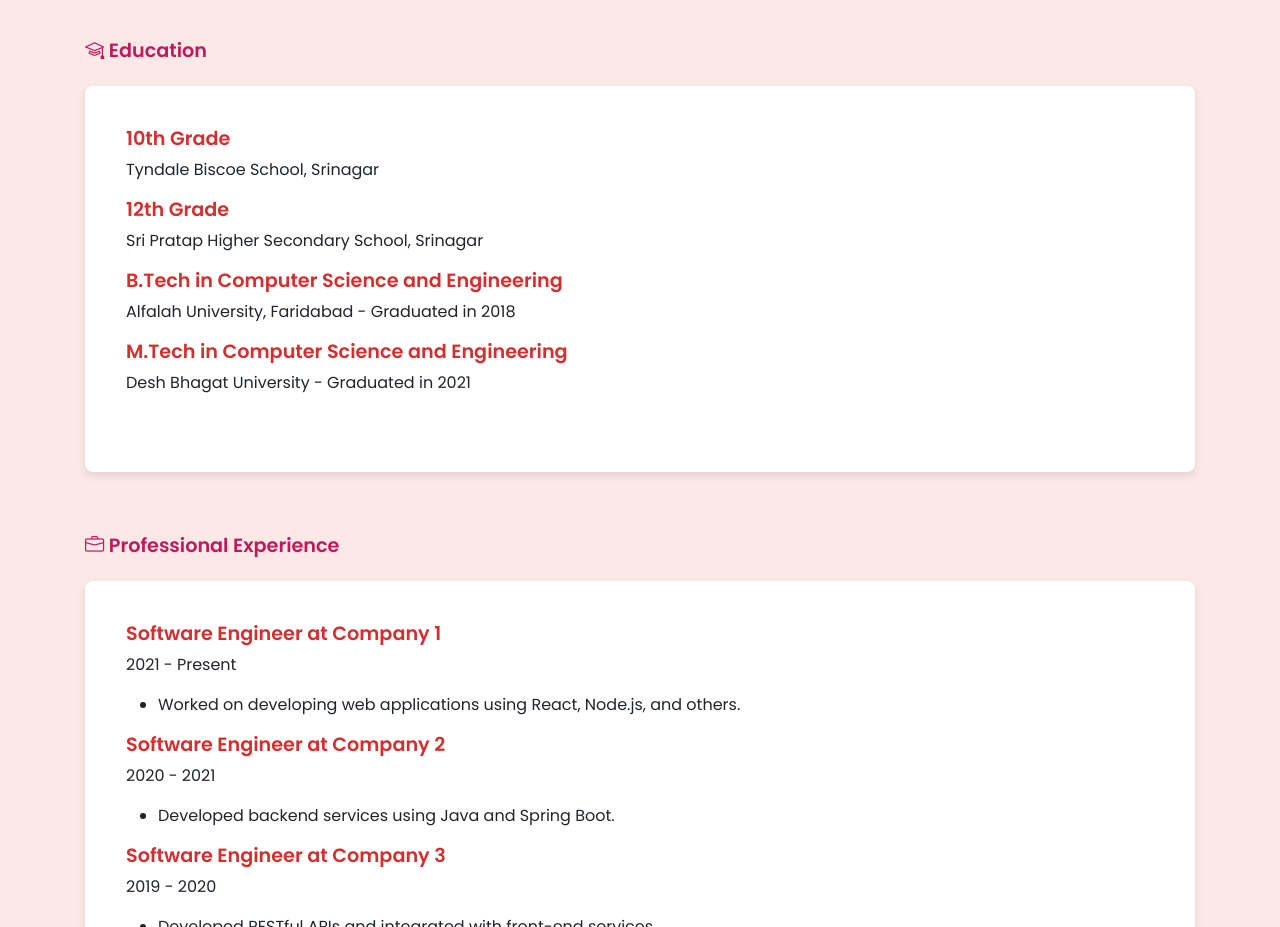
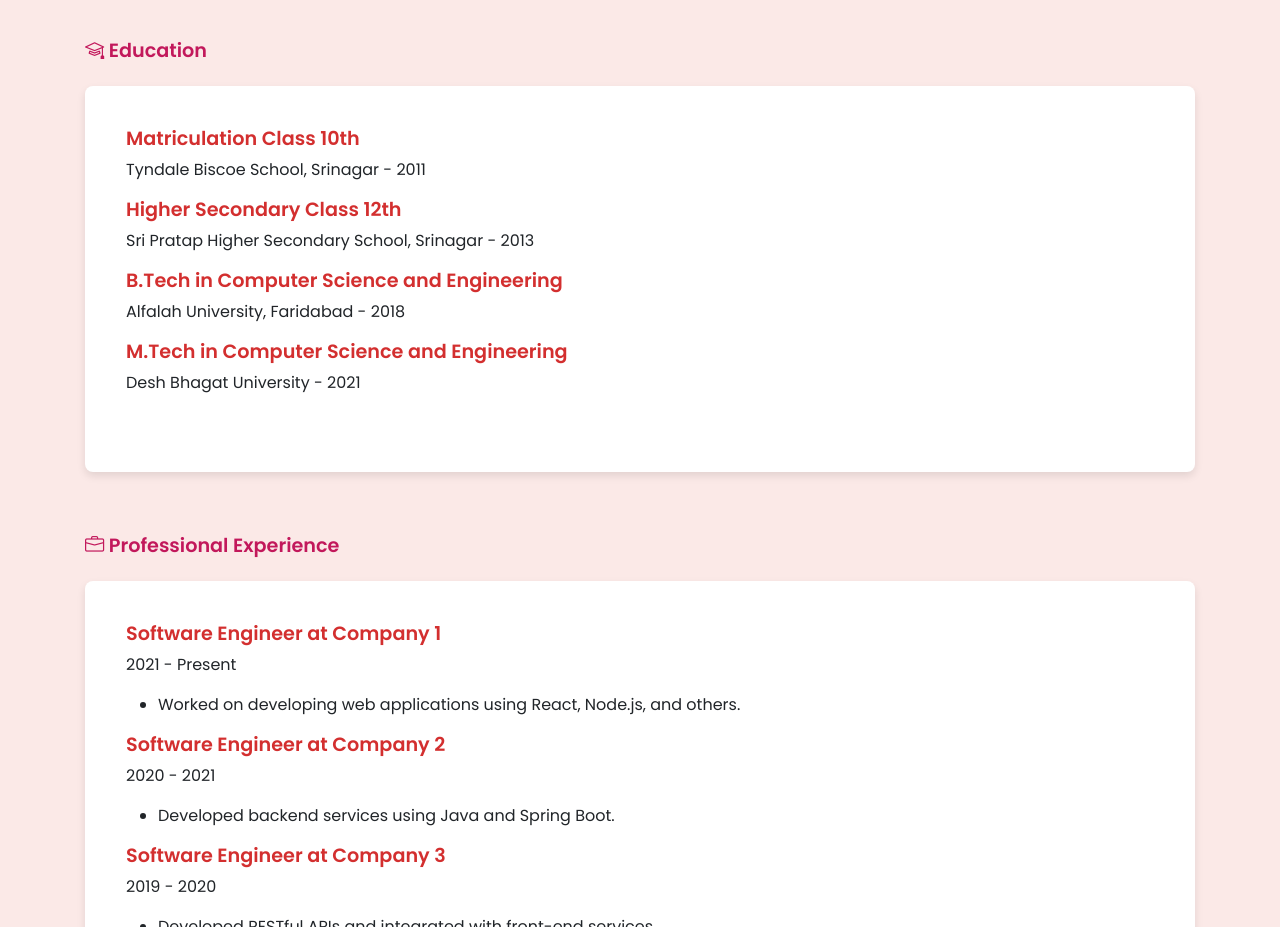
Before and after one commit to waseeldev/MY-CV-Website, a plain HTML site: page index.html in a window 1280 px wide. Shown: the part 880-1807 px from the top of the page. Drawn offline with nearby package versions, Linux system fonts and the light colour scheme.

Commit message:
Update index.html

```diff
--- a/index.html
+++ b/index.html
@@ -265,14 +265,14 @@
             <div class="col-md-12">
                 <div class="card education-card">
                     <div class="card-body">
-                        <h5>10th Grade</h5>
-                        <p>Tyndale Biscoe School, Srinagar</p>
-                        <h5>12th Grade</h5>
-                        <p>Sri Pratap Higher Secondary School, Srinagar</p>
+                        <h5>Matriculation Class 10th</h5>
+                        <p>Tyndale Biscoe School, Srinagar - 2011</p>
+                        <h5>Higher Secondary Class 12th</h5>
+                        <p>Sri Pratap Higher Secondary School, Srinagar - 2013</p>
                         <h5>B.Tech in Computer Science and Engineering</h5>
-                        <p>Alfalah University, Faridabad - Graduated in 2018</p>
+                        <p>Alfalah University, Faridabad - 2018</p>
                         <h5>M.Tech in Computer Science and Engineering</h5>
-                        <p>Desh Bhagat University - Graduated in 2021</p>
+                        <p>Desh Bhagat University - 2021</p>
                     </div>
                 </div>
             </div>
```
